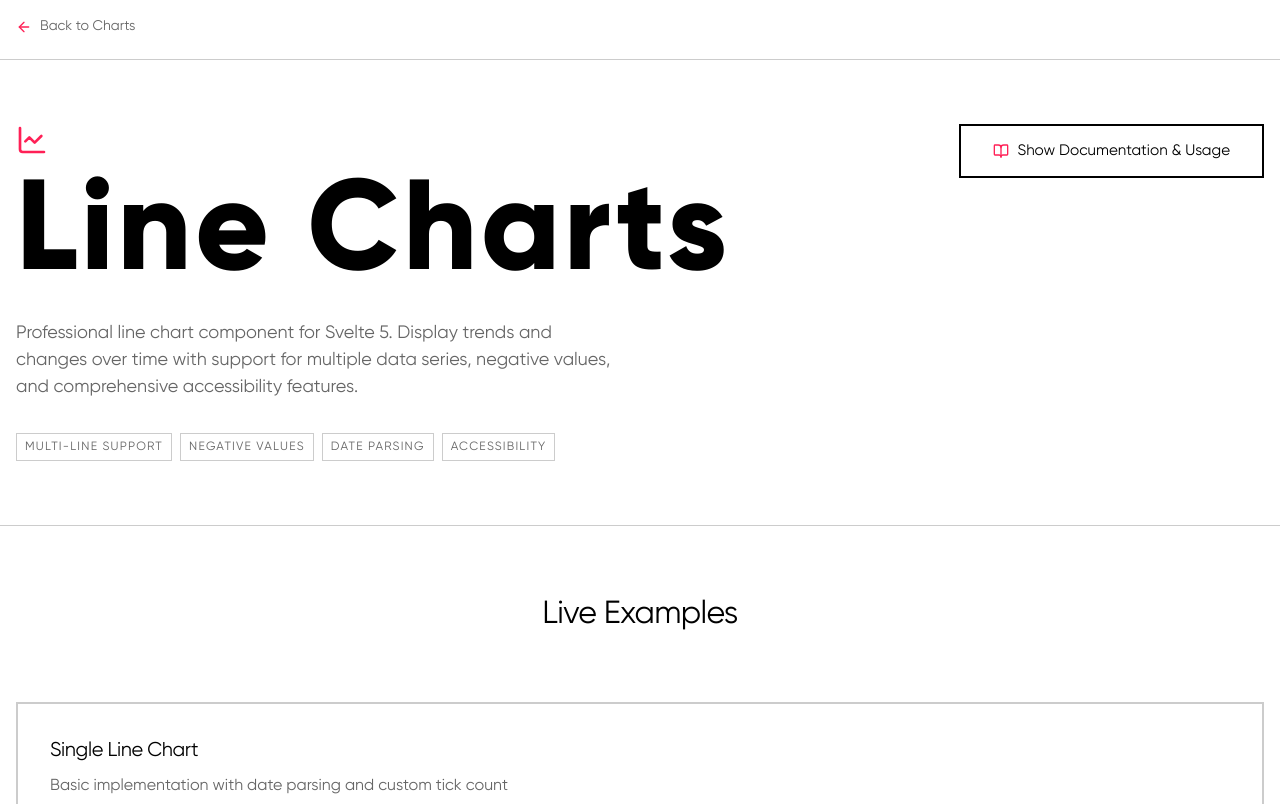
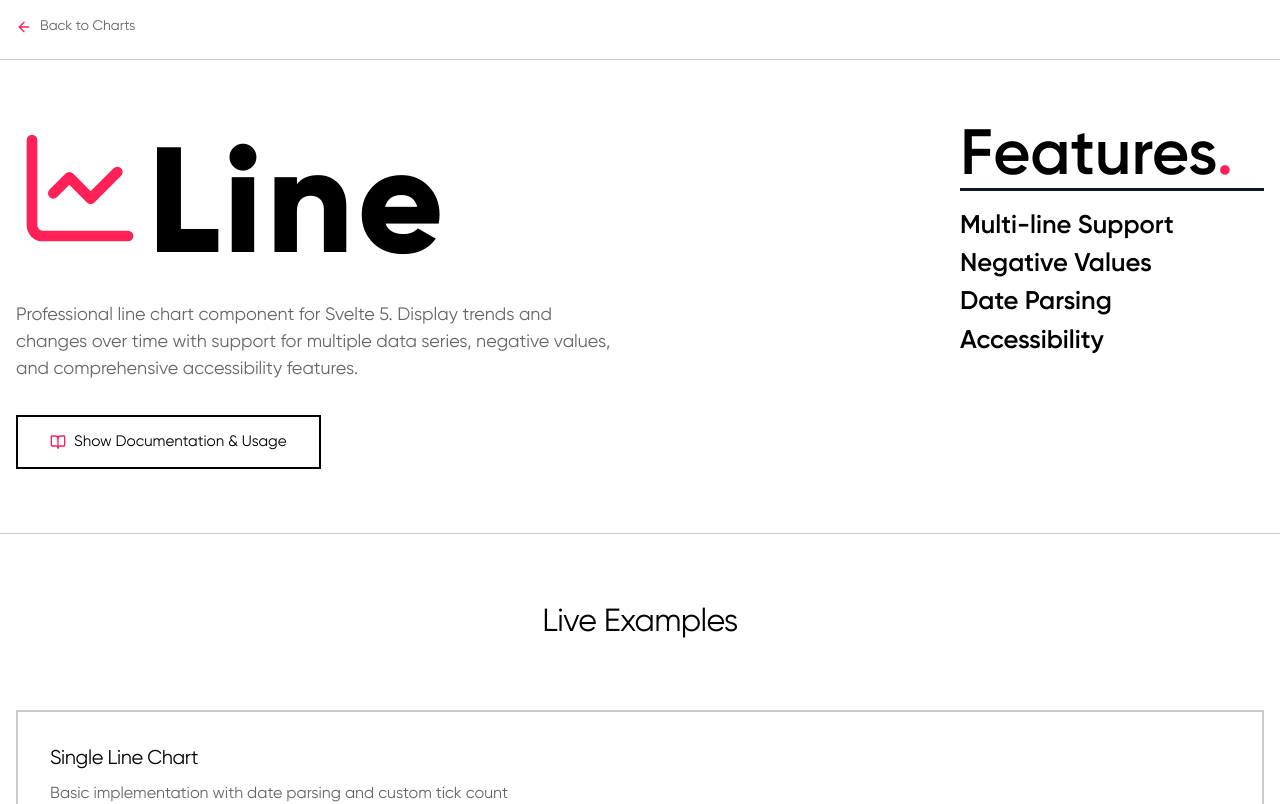
Before and after one commit to StanSkrivanek/chrtsv, a SvelteKit app: page /charts/line in a window 1280 px wide. Shown: the top 804 px of the page. Built offline with nearby package versions, Linux system fonts and the light colour scheme.

Commit message:
SingleChart page Hero CSS adjustments

```diff
--- a/src/routes/charts/line/+page.svelte
+++ b/src/routes/charts/line/+page.svelte
@@ -255,40 +255,42 @@
 </nav>
 
 <!-- Page Header -->
-<header class="page-header">
+<header class="hero">
 	<div class="container">
-		<div class="header-content">
-			<div class="header-text">
-				<ChartLine size={32} />
-				<h1>
-					Line Charts
-				</h1>
-				<p class="header-description">
+		<div class="hero-content">
+			<div class="hero-lead">
+				<ChartLine size={128} />
+				<h1>Line</h1>
+				<p class="hero-lead--paragraph">
 					Professional line chart component for Svelte 5. Display trends and changes over time with
 					support for multiple data series, negative values, and comprehensive accessibility
 					features.
 				</p>
-				<div class="header-features">
+				<button
+				class="btn btn-secondary"
+				onclick={() => {
+					showTabs = !showTabs;
+					if (showTabs && !activeTab) {
+						activeTab = 'documentation';
+					}
+				}}
+			>
+				<BookOpen size={16} />
+				{showTabs ? 'Hide' : 'Show'} Documentation & Usage
+			</button>
+			</div>
+
+			<div class="hero-side">
+				<div class="hero-side--title">
+					<div>Features<span class="accent">.</span></div>
+				</div>
+				<div class="hero-features">
 					<span class="feature-tag">Multi-line Support</span>
 					<span class="feature-tag">Negative Values</span>
 					<span class="feature-tag">Date Parsing</span>
 					<span class="feature-tag">Accessibility</span>
 				</div>
-			</div>
-
-			<div class="header-actions">
-				<button
-					class="btn btn-secondary"
-					onclick={() => {
-						showTabs = !showTabs;
-						if (showTabs && !activeTab) {
-							activeTab = 'documentation';
-						}
-					}}
-				>
-					<BookOpen size={16} />
-					{showTabs ? 'Hide' : 'Show'} Documentation & Usage
-				</button>
+
 			</div>
 		</div>
 	</div>
@@ -1185,58 +1187,96 @@
 	}
 
 	/* Page Header */
-	.page-header {
+	.hero {
 		border-bottom: 1px solid var(--color-gray-medium);
 		padding: var(--spacing-lg) 0;
 	}
 
-	.header-content {
-		display: flex;
-		justify-content: space-between;
-		align-items: flex-start;
+	.hero-content {
+		display: grid;
+		grid-template-columns: 3fr 1fr;
 		gap: var(--spacing-md);
 	}
 
-	.header-text h1 {
-		display: flex;
+	.hero-lead h1 {
+		/* display: flex; */
 		flex-direction: column;
 		align-items: left;
 		gap: var(--spacing-sm);
-		font-size: 8rem;
 		margin-bottom: var(--spacing-sm);
 		font-family: 'extrabold';
 		letter-spacing: 0.025em;
-	}
-
-	.header-text h1 :global(svg) {
+		display: inline-block;
+		line-height: 1;
+		font-size: clamp(3rem, 0.8824rem + 10.5882vw, 12rem);
+		white-space: nowrap; /* Prevent text wrapping */
+		flex-shrink: 0; /* Prevent shrinking */
+	}
+
+	.hero-lead h1 :global(svg) {
 		color: var(--color-brand);
 	}
 
-	.header-description {
+	.hero-lead--paragraph {
 		font-size: 1.125rem;
 		color: var(--color-gray-dark);
 		max-width: 600px;
 		margin-bottom: var(--spacing-md);
 	}
-
-	.header-features {
-		display: flex;
-		flex-wrap: wrap;
-		gap: var(--spacing-xs);
+	.hero-side {
+		/* border-left: 1px solid var(--color-gray-medium); */
+		font-size: clamp(3rem, 0.8824rem + 5.5882vw, 4rem);
+		display: flex;
+		flex-direction: column;
+		align-items: center;
+		justify-content: flex-start;
+
+		gap: var(--spacing-sm);
+		.hero-side--title {
+			position: relative;
+			width: 100%;
+			font-family: 'semibold';
+			line-height: 1;
+			border-bottom: 3px solid var(--color-slate-900);
+
+		}
+	}
+	.hero-features {
+		display: flex;
+		flex-direction: column;
+		/* gap: var(--spacing-xs); */
+		align-items: flex-start;
+		width: 100%;
+
+		/* display: flex;
+		flex-wrap: wrap; */
+		/* gap: var(--spacing-xs); */
+		.feature-tag {
+			font-size: 1.6rem;
+			font-family: 'semibold';
+			/* text-transform: uppercase;
+			letter-spacing: 0.05em;
+			padding: 0.25rem 0.5rem;
+			border: 1px solid var(--color-gray-medium);
+			color: var(--color-gray-dark);
+			margin-right: var(--spacing-xs);
+			margin-bottom: var(--spacing-xs);
+			display: inline-block; */
+		}
 	}
 
 	.feature-tag {
-		font-size: 0.75rem;
+		/* font-size: 0.75rem;
 		text-transform: uppercase;
 		letter-spacing: 0.1em;
 		padding: 0.25rem 0.5rem;
 		border: 1px solid var(--color-gray-medium);
-		color: var(--color-gray-dark);
+		color: var(--color-gray-dark); */
 	}
 
 	.feature-tag.negative {
-		border-color: var(--color-brand);
-		color: var(--color-brand);
+		/* border-color: var(--color-brand);
+		color: var(--color-brand); */
 	}
 
 	/* Buttons */
@@ -1269,7 +1309,6 @@
 
 	/* Tabs Section */
 	.tabs-section {
-
 		background: #f8fafc;
 		border-top: 1px solid #e2e8f0;
 	}
```
